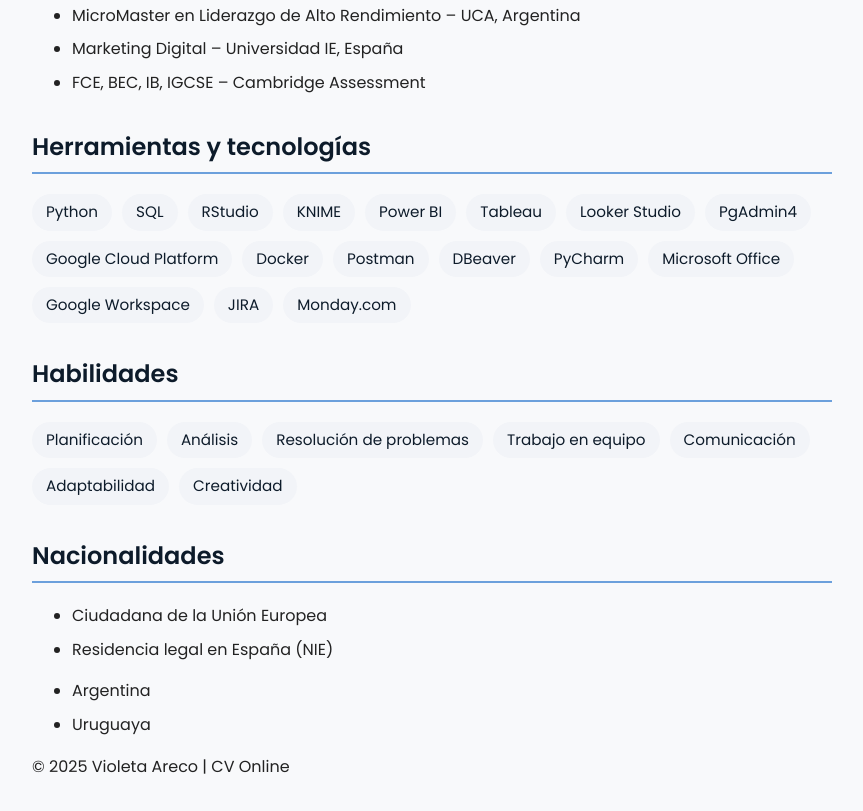
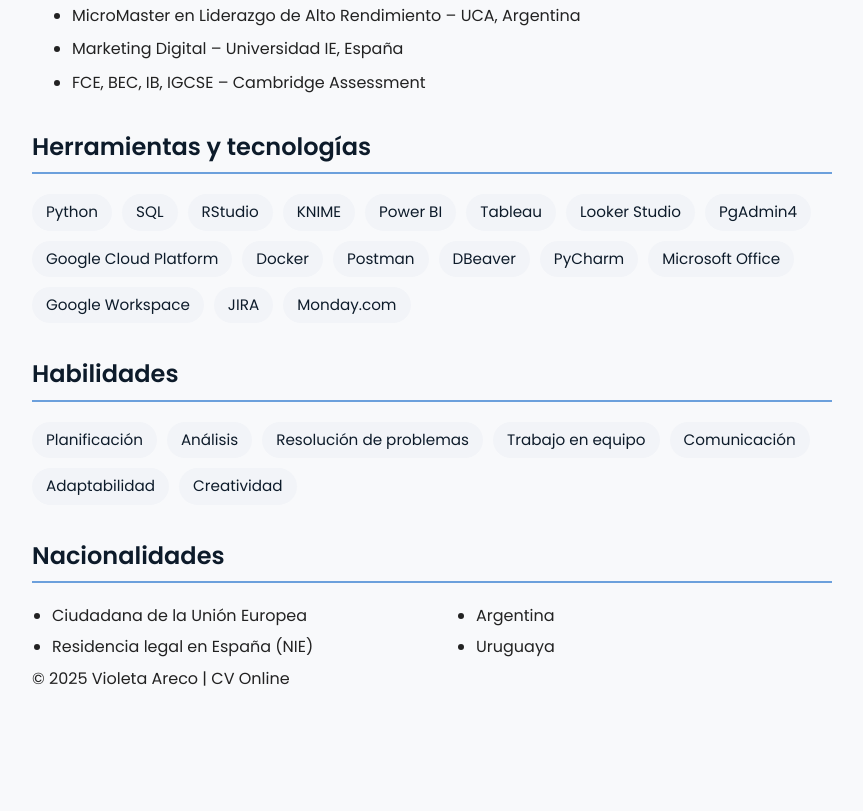
Before and after one commit to Violeta-Areco/cv-violetaareco, a plain HTML site: page index.html in a window 1280 px wide. Shown: the part 1516-2327 px from the top of the page, without its empty margins (208-1071 px from the left). After the commit the page ends 2239 px from the top, so only its background shows below. Drawn offline with Linux system fonts and the light colour scheme.

Commit message:
Update index.html

```diff
--- a/index.html
+++ b/index.html
@@ -153,6 +153,33 @@
     background-color: #0d1b2a;
     color: white;
 }
+/* ========= Nacionalidades: 2 columnas ========= */
+.nacionalidades-grid{
+  display: grid;
+  grid-template-columns: 1fr 1fr; /* 2 columnas */
+  column-gap: 3rem;
+  row-gap: 0.25rem;
+  align-items: start;
+  margin-top: .5rem;
+}
+
+.nacionalidades-grid ul{
+  list-style: disc;
+  padding-left: 1.25rem;
+  margin: 0;
+}
+
+.nacionalidades-grid li{
+  margin-bottom: .35rem;
+  font-weight: 500;
+}
+
+/* Mobile: una sola columna */
+@media (max-width: 700px){
+  .nacionalidades-grid{ grid-template-columns: 1fr; }
+}
+
+/* cierra el CSS general */
 </style>
 
   <script>
@@ -323,6 +350,7 @@
       <li><strong>Administrative Assistant</strong> – Coordination of billing with clients and merchants. Collections management and interaction with multiple areas. Organization of administrative tasks.</li>
       <li><strong>Administrative Intern</strong> – Support in internal projects and accounting tasks. Billing clients and generating reports. Loading and control of financial information.</li>
     </ul>
+
     <h2>Nationalities</h2>
 <div class="nacionalidades-grid">
   <ul>
```
